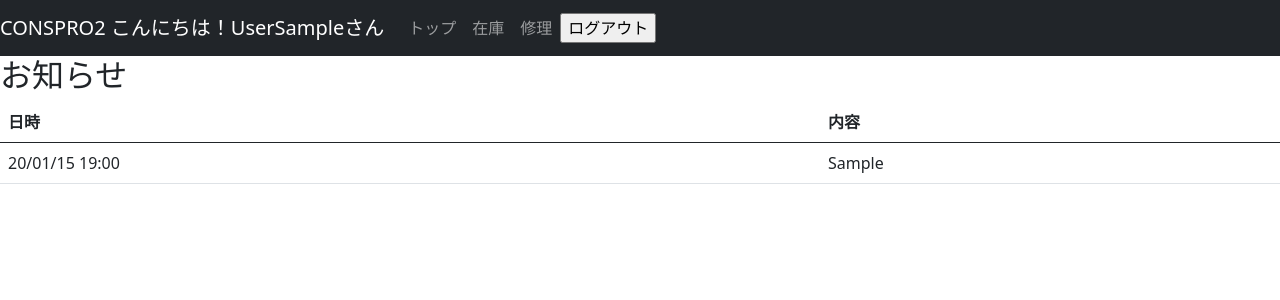
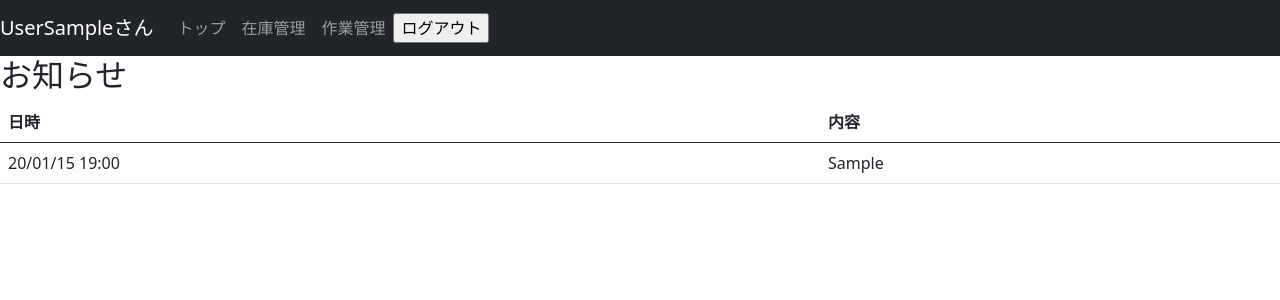
Before and after one commit to yahayuta/conspro2, a Django app: page /top/ in a window 1280 px wide. Shown: the top 300 px of the page. Run offline with Django 4.2, Linux system fonts and the light colour scheme; a user stored in the database is signed in; tables that the repository leaves empty hold one stand-in row (values such as "Sample post").

Commit message:
項目修正・その他

```diff
--- a/main/admin.py
+++ b/main/admin.py
@@ -12,5 +12,5 @@ admin.site.register(Inventory)
 admin.site.register(Work)
 admin.site.register(WorkRow)
 
-admin.site.site_header = 'CONSPRO2管理画面'
+admin.site.site_header = '管理画面'
 admin.site.index_title = 'マスター管理'
--- a/main/filters.py
+++ b/main/filters.py
@@ -10,7 +10,6 @@ class InventoryFilter(FilterSet):
 
     name = filters.CharFilter(label='型式', lookup_expr='contains')
     serial_no = filters.CharFilter(label='号機', lookup_expr='contains')
-    other_ja = filters.CharFilter(label='詳細／仕様', lookup_expr='contains')
 
     order_by = MyOrderingFilter(
         fields=(
@@ -38,7 +37,7 @@ class InventoryFilter(FilterSet):
 
     class Meta:
         model = Inventory
-        fields = ('company_id', 'status', 'type_id', 'manufacturer_id', 'name', 'year', 'serial_no', 'hours', 'other_ja', 'buyer', 'order_pay_date', 'sell_pay_date', 'sell_month')
+        fields = ('company_id', 'status', 'type_id', 'manufacturer_id', 'name', 'year', 'serial_no', 'hours', 'buyer', 'order_pay_date', 'sell_pay_date', 'sell_month')
 
 # 作業モデルフィルター
 class WorkFilter(FilterSet):
--- a/main/models/inventory.py
+++ b/main/models/inventory.py
@@ -45,12 +45,12 @@ class Inventory(models.Model):
     year = models.CharField(verbose_name="年式/YEAR", blank=True, null=True, max_length=16)
     serial_no = models.CharField(verbose_name="号機", blank=True, null=True, max_length=256)
     hours = models.CharField(verbose_name="稼働時間", blank=True, null=True, max_length=16)
-    other = models.CharField(verbose_name="DESCRIPTION", blank=True, null=True, max_length=256)
-    other_ja = models.CharField(verbose_name="詳細／仕様", blank=True, null=True, max_length=256)
-    pic_url = models.CharField(verbose_name="写真/PHOTO", blank=True, null=True, max_length=256)
+    # other = models.CharField(verbose_name="DESCRIPTION", blank=True, null=True, max_length=256)
+    # other_ja = models.CharField(verbose_name="詳細／仕様", blank=True, null=True, max_length=256)
+    # pic_url = models.CharField(verbose_name="写真/PHOTO", blank=True, null=True, max_length=256)
     account = models.ForeignKey(User, on_delete=models.CASCADE, verbose_name="仕入担当")
     order_date = models.DateField(verbose_name="発注日", blank=True, null=True)
-    web_disp = models.BooleanField(verbose_name="WEB表示", default=False)
+    # web_disp = models.BooleanField(verbose_name="WEB表示", default=False)
     seller_name = models.CharField(verbose_name="仕入先名", blank=True, null=True, max_length=256)
     seller = models.ForeignKey('Client', on_delete=models.SET_NULL, null=True, verbose_name="仕入先", related_name="seller_client")
     order_price = models.IntegerField(verbose_name="仕入価格",default=0)
@@ -80,6 +80,7 @@ class Inventory(models.Model):
     enrollment = models.CharField(verbose_name="在籍", blank=True, null=True, max_length=256)
     price_day = models.IntegerField(verbose_name="日単価",default=0)
     price_month = models.IntegerField(verbose_name="月単価",default=0)
+    price_month_day = models.IntegerField(verbose_name="月極日単価",default=0)
     price_support = models.IntegerField(verbose_name="サポート料金",default=0)
     size = models.IntegerField(verbose_name="サイズ（㎥）",default=0)
     weight = models.IntegerField(verbose_name="重量（㎏）",default=0)
--- a/main/templates/login.html
+++ b/main/templates/login.html
@@ -3,7 +3,7 @@
 <html lang="ja">
 <head>
     <meta charset="utf-8">
-    <title>CONSPRO2ログイン</title>
+    <title>ログイン</title>
     <link href="https://cdn.jsdelivr.net/npm/bootstrap@5.0.2/dist/css/bootstrap.min.css" rel="stylesheet" integrity="sha384-EVSTQN3/azprG1Anm3QDgpJLIm9Nao0Yz1ztcQTwFspd3yD65VohhpuuCOmLASjC" crossorigin="anonymous">
 </head>
 <body>
--- a/main/templates/nav.html
+++ b/main/templates/nav.html
@@ -1,16 +1,16 @@
 <form action="{% url 'logout' %}" method="get">
     <nav class="navbar navbar-expand-lg navbar-dark bg-dark">
-        <a class="navbar-brand" href="#">CONSPRO2 こんにちは！{{user.last_name}}{{user.first_name}}さん</a>
+        <a class="navbar-brand" href="#">{{user.last_name}}{{user.first_name}}さん</a>
         <div class="collapse navbar-collapse" id="navbarSupportedContent">
             <ul class="navbar-nav mr-auto">
                 <li class="nav-item">
                     <a class="nav-link" href="../top/">トップ</a>
                 </li>
                 <li class="nav-item">
-                    <a class="nav-link" href="../inventory/">在庫</a>
+                    <a class="nav-link" href="../inventory/">在庫管理</a>
                 </li>
                 <li class="nav-item">
-                    <a class="nav-link" href="../work/">修理</a>
+                    <a class="nav-link" href="../work/">作業管理</a>
                 </li>
             </ul>
             <input type="submit" value="ログアウト">
--- a/main/templates/top.html
+++ b/main/templates/top.html
@@ -3,7 +3,7 @@
 <html lang="ja">
 <head>
     <meta charset="utf-8">
-    <title>CONSPRO2トップ</title>
+    <title>トップ</title>
     <link href="https://cdn.jsdelivr.net/npm/bootstrap@5.0.2/dist/css/bootstrap.min.css" rel="stylesheet" integrity="sha384-EVSTQN3/azprG1Anm3QDgpJLIm9Nao0Yz1ztcQTwFspd3yD65VohhpuuCOmLASjC" crossorigin="anonymous">
 </head>
 <body>
```
Also changed, not shown: main/migrations/0010_remove_inventory_other_remove_inventory_other_ja_and_more.py (added).
